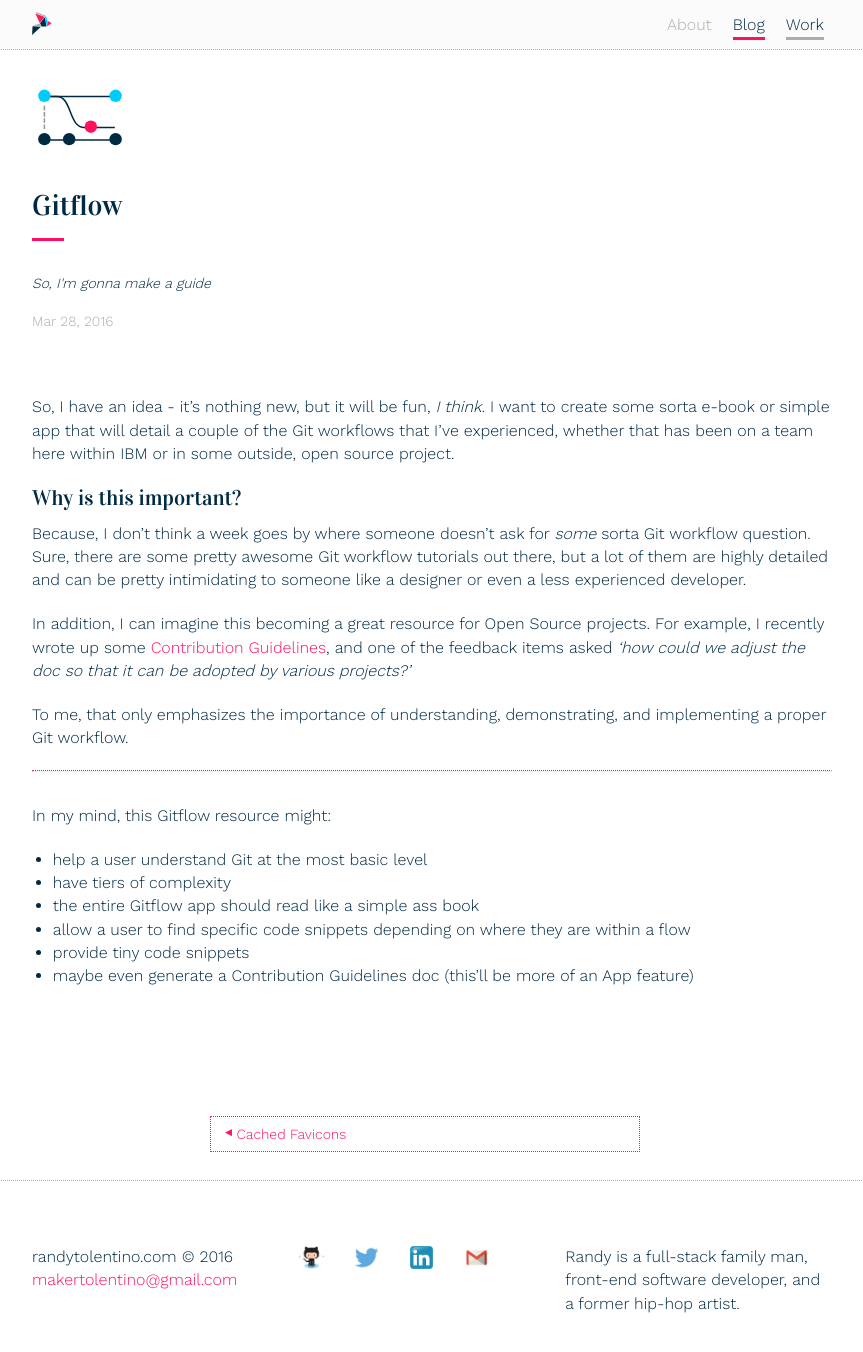
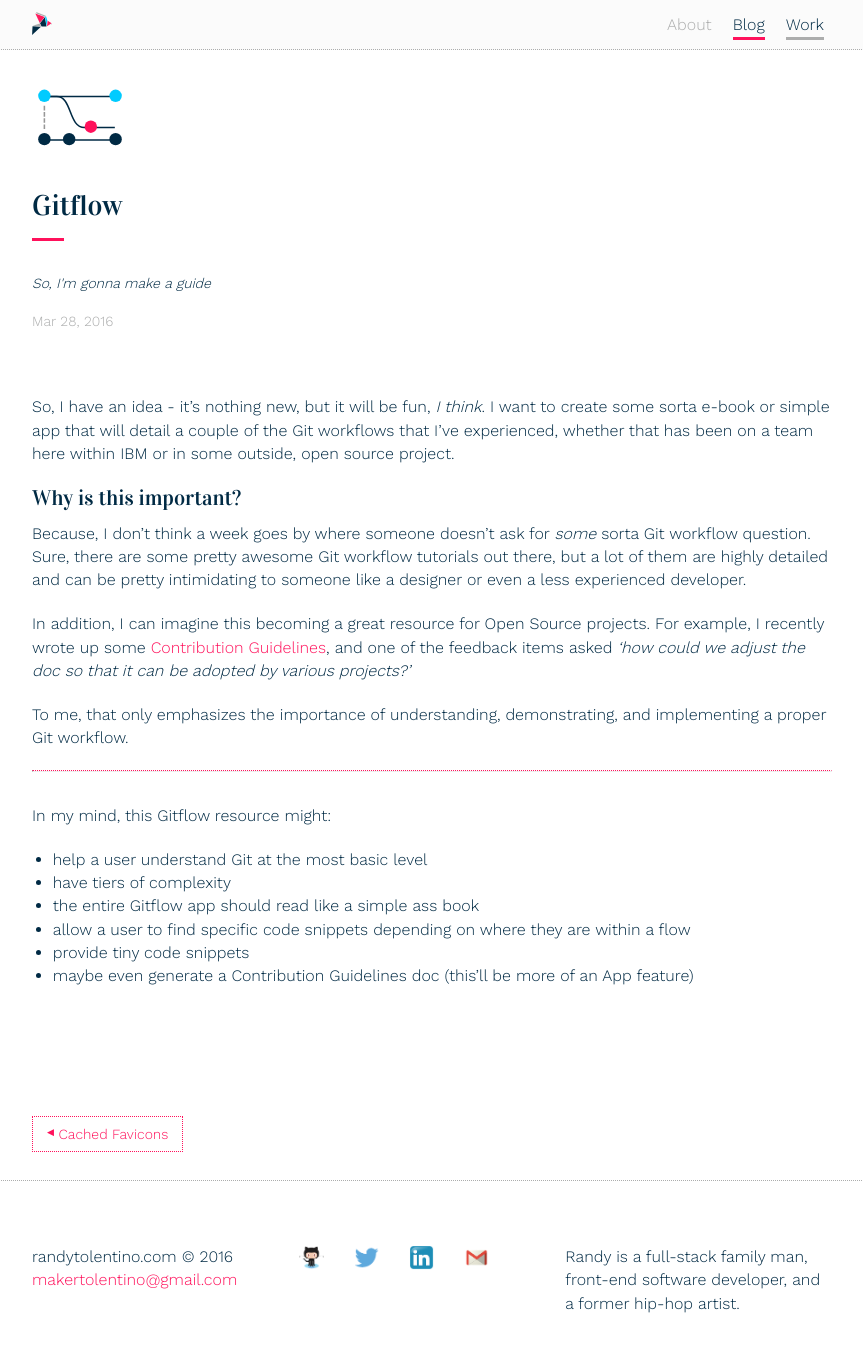
Before and after one commit to techtolentino/techtolentino.github.io, a Jekyll site: the page built from _posts/2016-03-28-git-workflow.md, in a window 1280 px wide and 1400 px high, scrolled down 120 px. Shown: the top 1352 px of the window, without its empty margins (208-1071 px from the left). Built offline with Jekyll 4.4.1, drawn with Linux system fonts in a browser that asks for light colours.

Commit message:
removing flexbox button set

```diff
--- a/_includes/page-navigation.html
+++ b/_includes/page-navigation.html
@@ -2,11 +2,11 @@
 	<div class="wrapper">
 		<div class="button-set">
 			{% if page.previous.url %}
-				<a class="button-half" href="{{site.url}}/{{page.previous.url}}"><span class="flipped">&#9656; </span> {{page.previous.title}}</a>
+				<a class="button" href="{{site.url}}/{{page.previous.url}}"><span class="flipped">&#9656; </span> {{page.previous.title}}</a>
 			{% endif %}
 
 			{% if page.next.url %}
-				<a class="button-half" href="{{site.url}}/{{page.next.url}}">{{page.next.title}} &#9656;</a>
+				<a class="button" href="{{site.url}}/{{page.next.url}}">{{page.next.title}} &#9656;</a>
 			{% endif %}
 		</div>
 	</div>
--- a/_sass/_button.scss
+++ b/_sass/_button.scss
@@ -10,6 +10,7 @@
     &:nth-child(2) {
     	border: 1px dotted $blue;
     	color: $blue;
+    	text-align: right;
     }
 }
 
@@ -31,18 +32,4 @@
 			padding: 0;
 		}
 	}
-
-	&-set {
-		display: flex;
-		justify-content: space-around;
-	}
-
-	&-half {
-    	@include button;
-		flex: 0 0 50%;
-		flex-shrink: inherit;
-		&:nth-child(2) {
-			text-align: right;
-		}
-	}
 }
```
